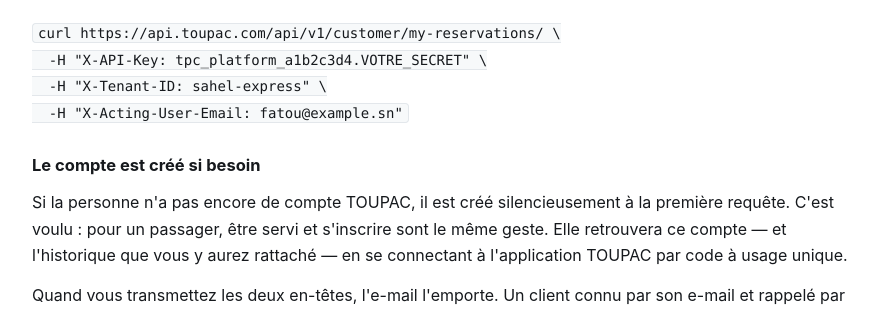
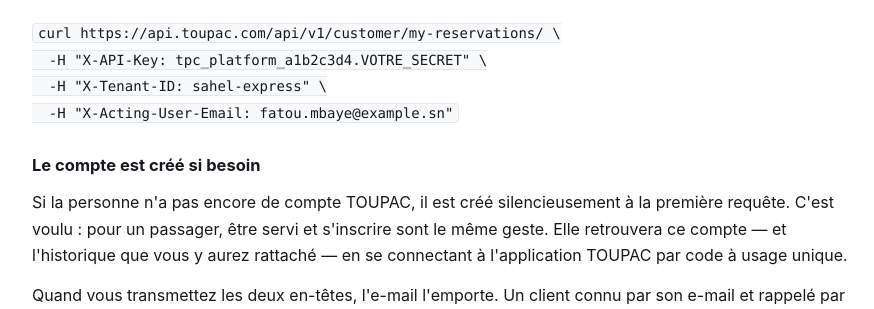
Before and after one commit to Abibou-1506/toupac, a Django app: page /partners/developers/ in a window 1280 px wide. Shown: the part 2229-2538 px from the top of the page, without its empty margins (330-1204 px from the left). Run offline with Django 5.2, Linux system fonts and the light colour scheme; parts of the project's set-up code (start-up, migrations or seed data) failed here and were passed over.

Commit message:
Update _platform_acting_user.html

```diff
--- a/developers/templates/developers/partials/_platform_acting_user.html
+++ b/developers/templates/developers/partials/_platform_acting_user.html
@@ -11,7 +11,7 @@
 <pre><code>curl {{ api_base_url }}/api/v1/customer/my-reservations/ \
   -H "X-API-Key: tpc_platform_a1b2c3d4.VOTRE_SECRET" \
   -H "X-Tenant-ID: sahel-express" \
-  -H "X-Acting-User-Email: fatou@example.sn"</code></pre>
+  -H "X-Acting-User-Email: fatou.mbaye@example.sn"</code></pre>
 
   <h3>Le compte est créé si besoin</h3>
   <p>
```
